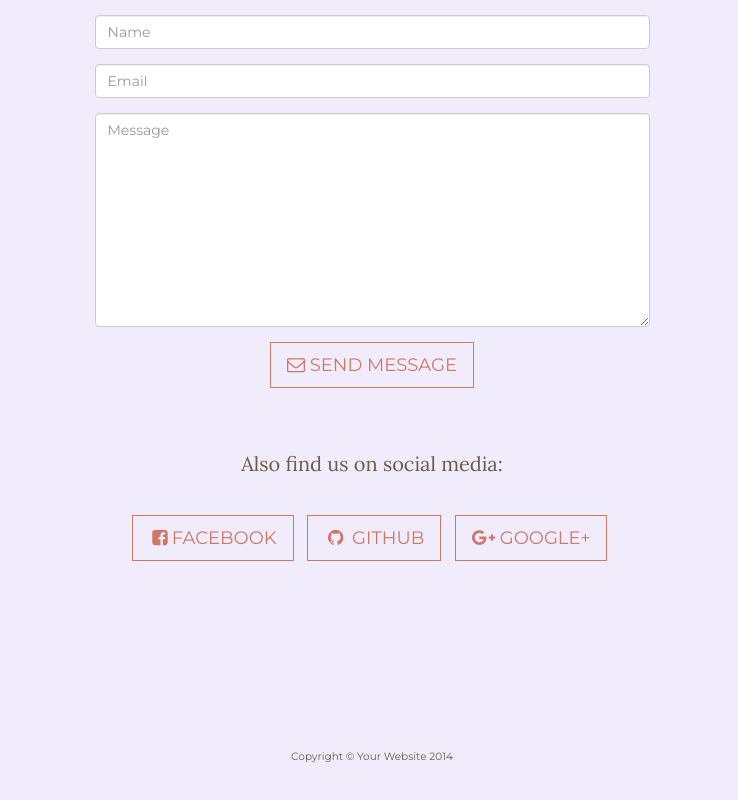
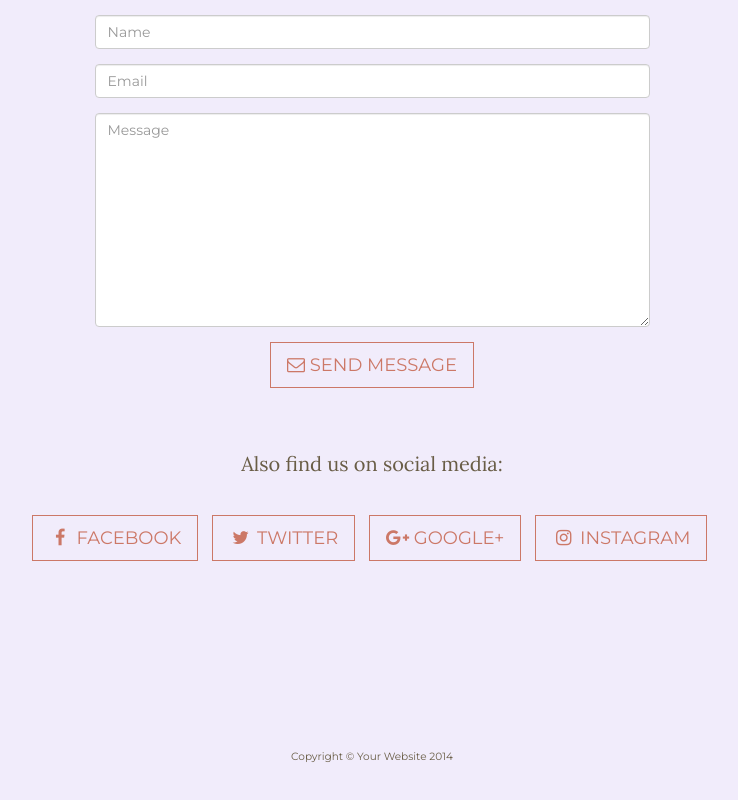
Before and after one commit to wongalisonk/gift-of-comfort, a plain HTML site: page index.html in a window 1280 px wide. Shown: the part 6494-7294 px from the top of the page, without its empty margins (268-1006 px from the left). Drawn offline with Linux system fonts and the light colour scheme.

Commit message:
Fixed social media icons

```diff
--- a/index.html
+++ b/index.html
@@ -309,13 +309,16 @@
             		<p>Also find us on social media:</p>
                     <ul class="list-inline banner-social-buttons">
                         <li>
-                            <a class="btn btn-default btn-lg"><i class="fa fa-facebook-square fa-fw"></i><span class="network-name">Facebook</span></a>
+                            <a class="btn btn-default btn-lg"><i class="fa fa-facebook fa-fw"></i> <span class="network-name">Facebook</span></a>
                         </li>
                         <li>
-                            <a href="https://github.com/IronSummitMedia/startbootstrap" class="btn btn-default btn-lg"><i class="fa fa-github fa-fw"></i> <span class="network-name">Github</span></a>
+                            <a class="btn btn-default btn-lg"><i class="fa fa-twitter fa-fw"></i> <span class="network-name">Twitter</span></a>
                         </li>
                         <li>
-                            <a href="https://plus.google.com/+Startbootstrap/posts" class="btn btn-default btn-lg"><i class="fa fa-google-plus fa-fw"></i> <span class="network-name">Google+</span></a>
+                            <a class="btn btn-default btn-lg"><i class="fa fa-google-plus fa-fw"></i> <span class="network-name">Google+</span></a>
+                        </li>
+                        <li>
+                            <a class="btn btn-default btn-lg"><i class="fa fa-instagram fa-fw"></i> <span class="network-name">Instagram</span></a>
                         </li>
                     </ul>
             	</div>
```
